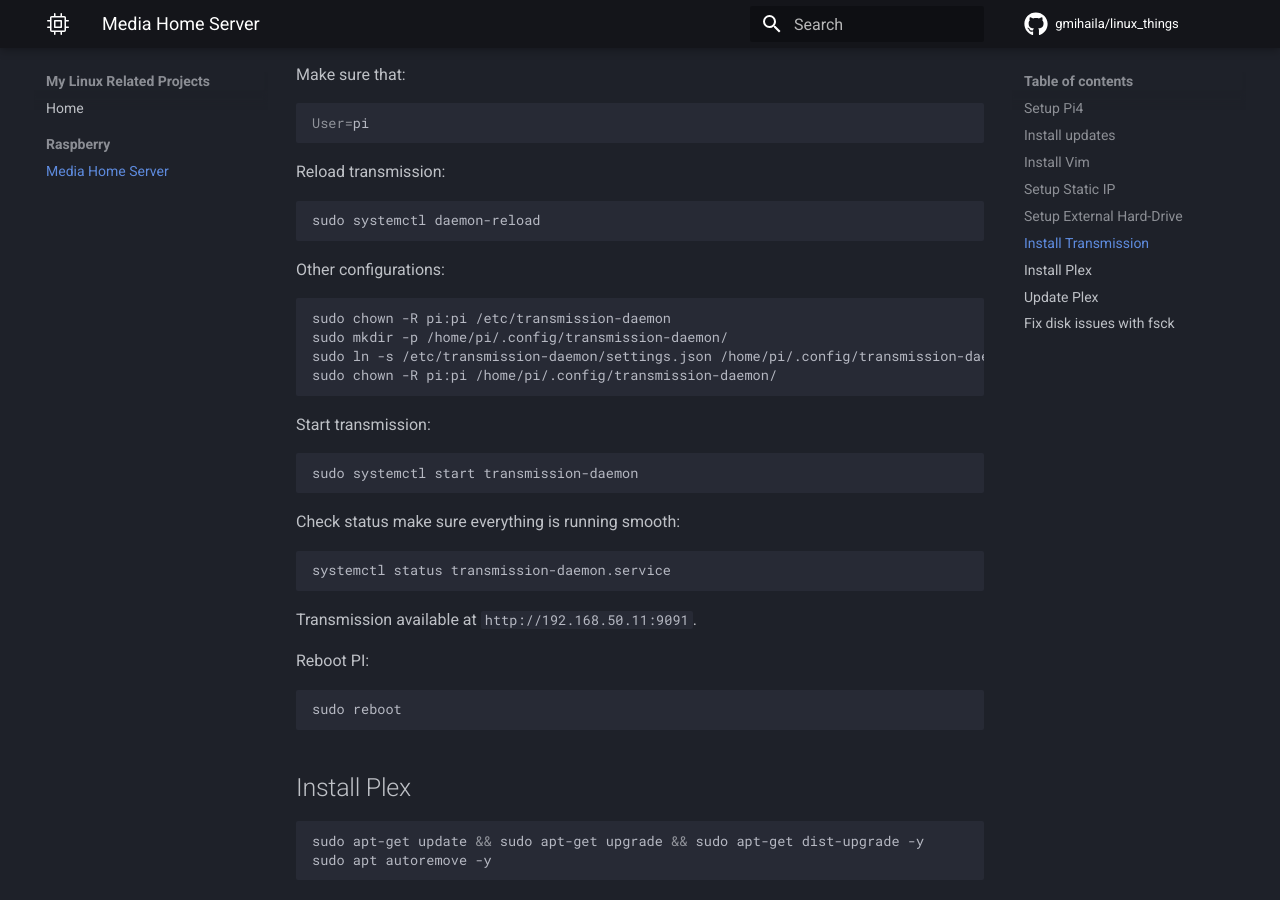
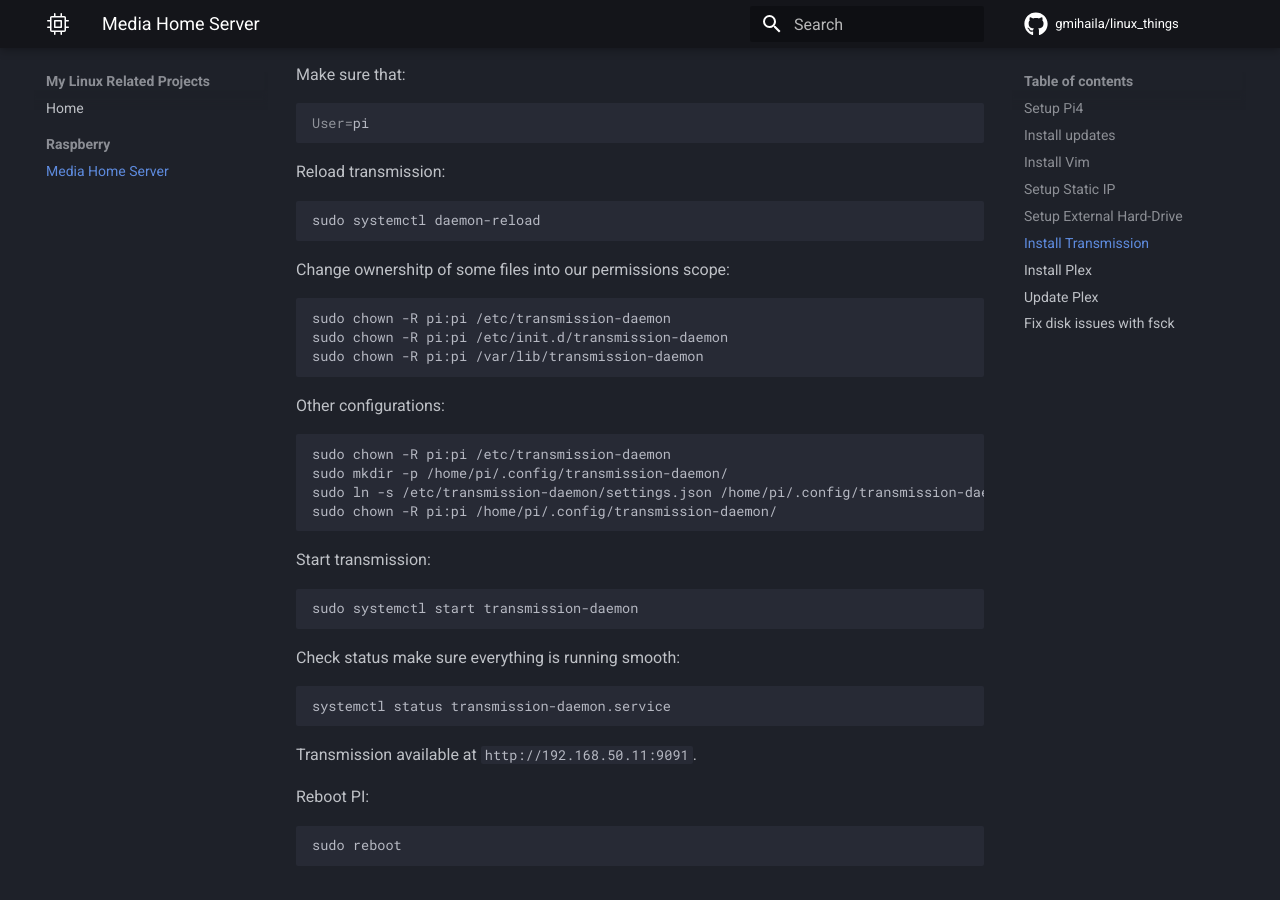
Before and after one commit to gmihaila/linux_things, an MkDocs documentation site: the page built from docs/markdown/pi_media_home_server.md, in a window 1280 px wide and 900 px high, scrolled down 3929 px. Built offline with MkDocs 1.6.1 and Material for MkDocs 9.7.7, drawn with Linux system fonts in a browser that asks for light colours; comment, search, counter and statistics services are not loaded.

Commit message:
Update pi_media_home_server.md

````diff
--- a/docs/markdown/pi_media_home_server.md
+++ b/docs/markdown/pi_media_home_server.md
@@ -209,6 +209,14 @@
 sudo systemctl daemon-reload
 ```
 
+Change ownershitp of some files into our permissions scope:
+
+```bash
+sudo chown -R pi:pi /etc/transmission-daemon
+sudo chown -R pi:pi /etc/init.d/transmission-daemon
+sudo chown -R pi:pi /var/lib/transmission-daemon
+```
+
 Other configurations:
 
 ```bash
````
